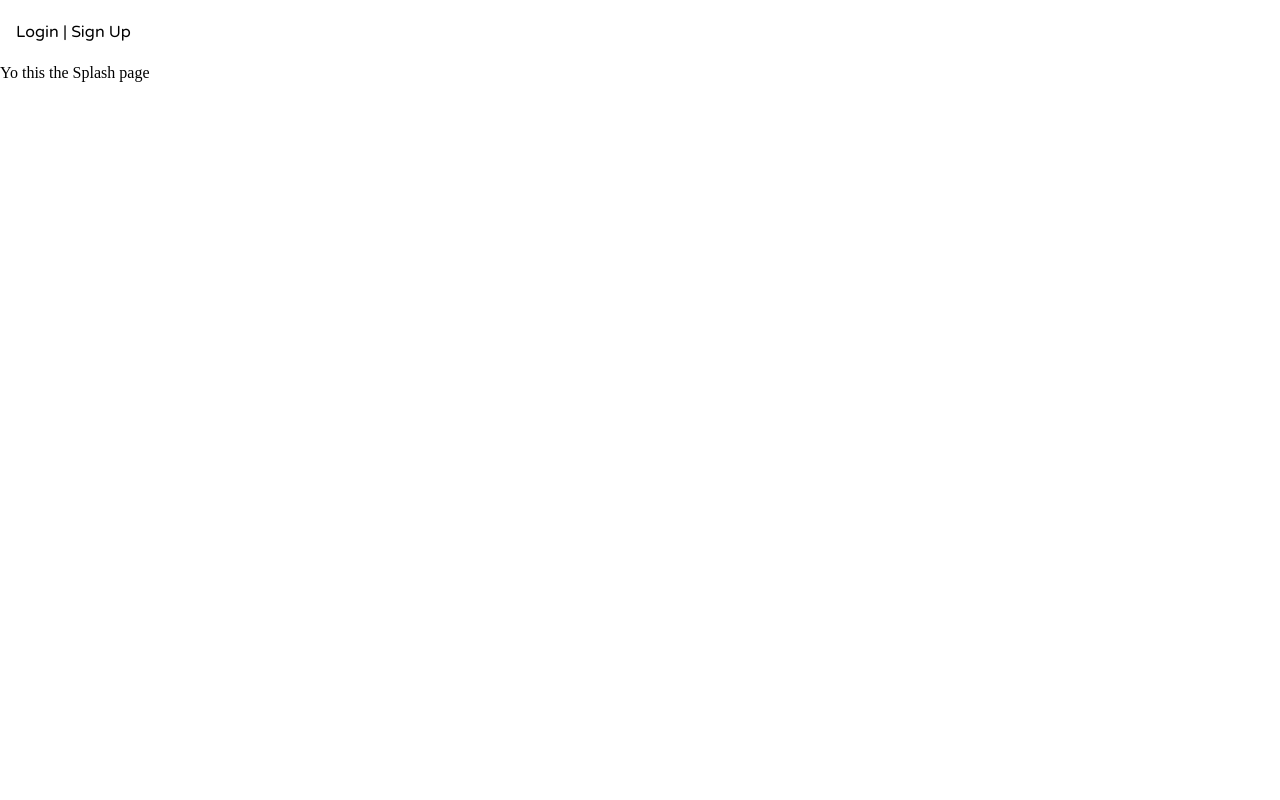
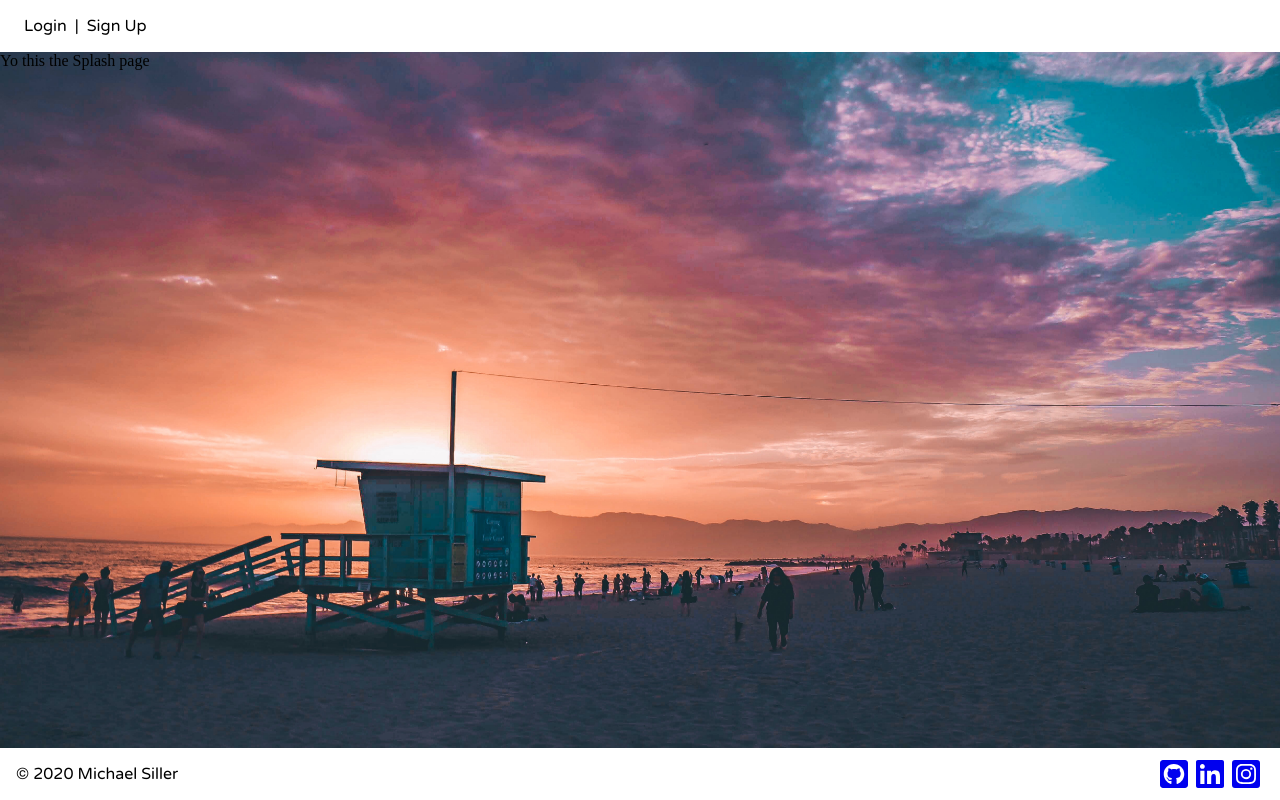
Before and after one commit to msiller455/caliOcial, a React (Create React App) app: page / in a window 1280 px wide. Built offline with nearby package versions, Linux system fonts and the light colour scheme.

Commit message:
adds footer and styling

```diff
--- a/package.json
+++ b/package.json
@@ -3,6 +3,10 @@
   "version": "0.1.0",
   "private": true,
   "dependencies": {
+    "@fortawesome/fontawesome-svg-core": "^1.2.28",
+    "@fortawesome/free-brands-svg-icons": "^5.13.0",
+    "@fortawesome/free-solid-svg-icons": "^5.13.0",
+    "@fortawesome/react-fontawesome": "^0.1.9",
     "@testing-library/jest-dom": "^4.2.4",
     "@testing-library/react": "^9.5.0",
     "@testing-library/user-event": "^7.2.1",
--- a/src/Components/App/App.js
+++ b/src/Components/App/App.js
@@ -2,12 +2,14 @@ import React from 'react';
 
 import Splash from '../Splash'
 import NavBar from '../NavBar'
+import Footer from '../Footer'
 
 const App = () => {
   return (
     <div>
       <NavBar authUser={0} />
       <Splash />
+      <Footer />
     </div>
   );
 }
--- /dev/null
+++ b/src/Components/Footer/index.jsx
@@ -0,0 +1,28 @@
+import React from 'react';
+import { FontAwesomeIcon } from '@fortawesome/react-fontawesome'
+import { faGithubSquare, faLinkedin, faInstagramSquare } from '@fortawesome/free-brands-svg-icons'
+
+import { FooterContainer, Copyright, MediaLinks, MediaLink } from './style'
+
+const Footer = () => {
+    return (
+        <FooterContainer>
+            <Copyright>
+                © 2020 Michael Siller
+            </Copyright>
+            <MediaLinks>
+                <MediaLink href="#">
+                    <FontAwesomeIcon icon={faGithubSquare} size="2x" />
+                </MediaLink>
+                <MediaLink href="#">
+                    <FontAwesomeIcon icon={faLinkedin} size="2x" />
+                </MediaLink>
+                <MediaLink href="#">
+                    <FontAwesomeIcon icon={faInstagramSquare} size="2x" />
+                </MediaLink>
+            </MediaLinks>
+        </FooterContainer>
+    );
+};
+
+export default Footer;
--- /dev/null
+++ b/src/Components/Footer/style.js
@@ -0,0 +1,36 @@
+import styled from 'styled-components'
+
+export const FooterContainer = styled.div`
+    width: 100%;
+    height: 6.5vh;
+    display: flex;
+    justify-content: space-between;
+    align-items: center;
+    font-family: 'Varela Round', sans-serif;
+    padding: 1rem;
+`
+
+export const Copyright = styled.div`
+`
+
+export const MediaLinks = styled.div`
+    display: flex;
+    flex-direction: row;
+    justify-content: flex-start;
+`
+
+export const MediaLink = styled.a`
+    text-decoration: none;
+    margin: 0.25rem;
+
+    &:visited {
+        color: black;
+    }
+    &:hover {
+        color: rgb(53, 152, 206);
+    }
+
+    &:active {
+        color: rgb(53, 152, 206);
+    }
+`
--- a/src/Components/NavBar/index.jsx
+++ b/src/Components/NavBar/index.jsx
@@ -1,33 +1,26 @@
 import React from 'react';
 import { userLinks, authLinks } from '../../constants/navLinks'
-import { NavContainer, NavBarLink, NavLeft } from './style'
+import { NavContainer, NavBarLink } from './style'
 
 
 const NavBar = (props) => {
     return (
-        <NavContainer>
+        <NavContainer authUser={props.authUser}>
             {
                 props.authUser
                 ? userLinks.map((link, idx) => {
-                        return (
-                            [
+                    return [
                         <NavBarLink key={idx} to={link.path}>{link.text}</NavBarLink>,
-                                idx !== userLinks.length-1
-                                ? " | " : ''
+                        idx !== userLinks.length - 1 ? " | " : ''
                     ]
-                        )
-                    }
-                    )
+                })
                 :
-                    <NavLeft>
-                        {authLinks.map((link, idx) => {
+                authLinks.map((link, idx) => {
                     return [
                         <NavBarLink className="link" key={idx} to={link.path}>{link.text}</NavBarLink>,
-                                idx !== authLinks.length -1 ? ' | ' : ''
+                        idx !== authLinks.length - 1 ? ' | ' : ''
                     ]
-                        })}
-                    </NavLeft>
-
+                })
             }
         </NavContainer>
     );
--- a/src/Components/NavBar/style.js
+++ b/src/Components/NavBar/style.js
@@ -2,29 +2,29 @@ import styled from 'styled-components'
 import { Link } from 'react-router-dom'
 
 export const NavContainer = styled.div`
-    height: 4rem;
+    height: 6.5vh;
     padding: 1rem;
     display: flex;
+    justify-content: ${ props => props.authUser ? "flex-end" : "flex-start" };
     align-items: center;
     font-family: 'Varela Round', sans-serif;
-    justify-content: space-between;
 `
 
 export const NavBarLink = styled(Link)`
     text-decoration: none;
     color: #000;
-    font-weight: 100;
+    margin: 0 0.50rem;
 
     &:visted {
         color: #000;
     }
+
     &:hover {
-        font-weight: 600;
+        color: rgb(53, 152, 206);
     }
+
     &:active {
         color: rgb(53, 152, 206);
     }
+
 `
-export const NavLeft = styled.div`
-    justify-self: left;
-`
--- a/src/Components/Splash/index.jsx
+++ b/src/Components/Splash/index.jsx
@@ -1,10 +1,11 @@
 import React from 'react';
+import { SplashContainer } from './style'
 
 const Splash = () => {
     return (
-        <div>
+        <SplashContainer>
             Yo this the Splash page
-        </div>
+        </SplashContainer>
     );
 };
 
--- a/src/Components/Splash/style.js
+++ b/src/Components/Splash/style.js
@@ -0,0 +1,9 @@
+import styled from 'styled-components'
+import splashImg from '../../resources/images/purple-sky.png'
+
+export const SplashContainer = styled.div`
+    background-image: url(${splashImg});
+    background-size: cover;
+    background-position: bottom;
+    height: 87vh;
+`
```
Also changed, not shown: 1 other file (tests, documents, lock files or other folders). Lines whose indentation alone changed are shown as unchanged.
